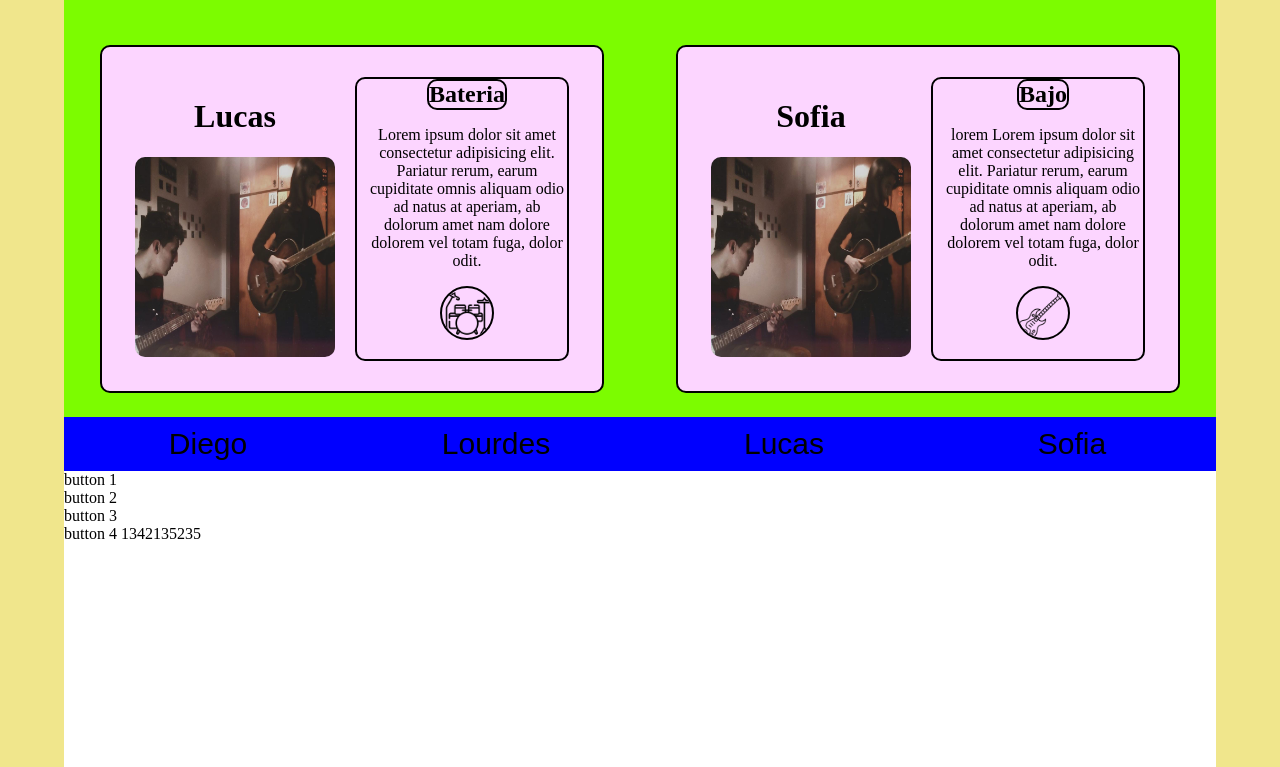
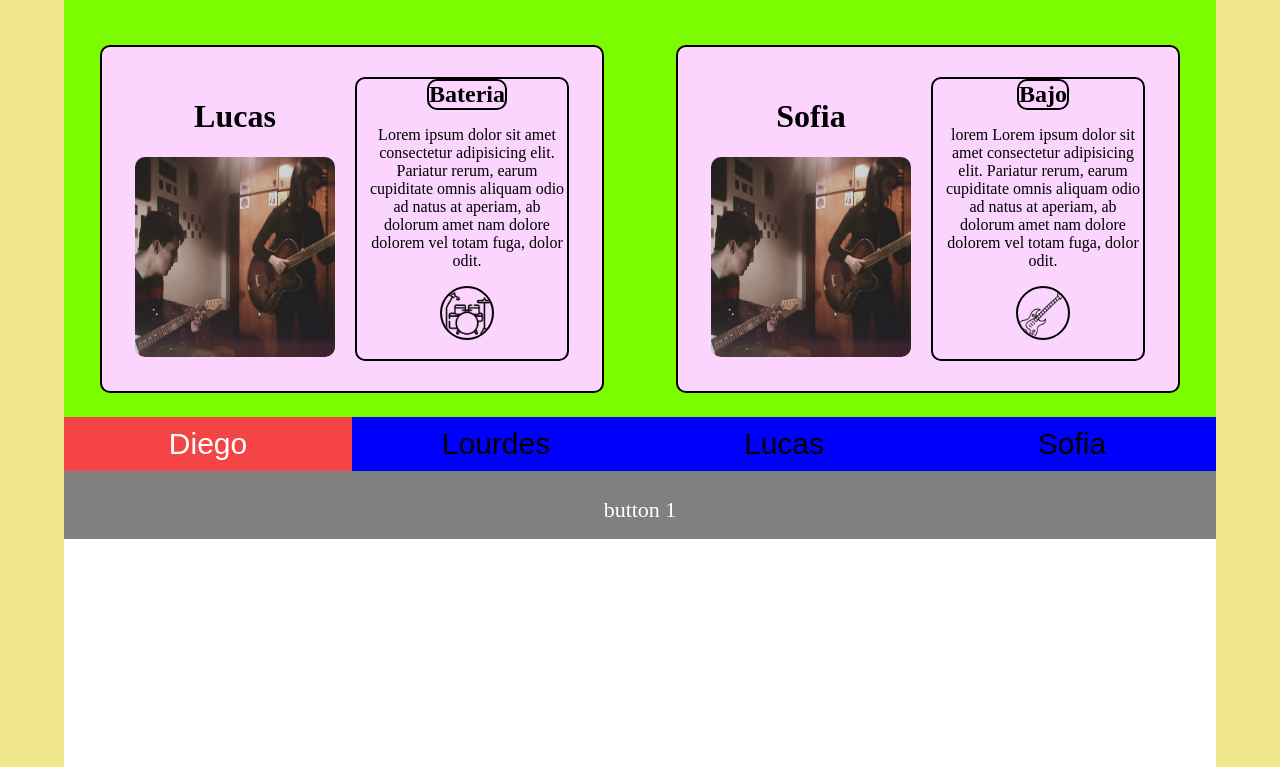
Before and after one commit to albertoleandrosanchez/atlantis, a plain HTML site: page index.html in a window 1280 px wide. Both pictures are taken after a click on the button "Diego". Shown: the part 1175-1942 px from the top of the page. Drawn offline with Linux system fonts and the light colour scheme.

Commit message:
git add .

```diff
--- a/estilos.css
+++ b/estilos.css
@@ -164,5 +164,14 @@ h2{
 }
 
 .contenedor-tab .contenedor-botones button:hover{
-
+background-color: brown;
 }
+.contenedor-tab .tab-content {
+    height: 35%;
+    background-color: gray;
+    color:white;
+    text-align: center;
+    padding-top: 80px;
+    box-sizing: border-box;
+    font-size:  22px;
+}
--- a/index.html
+++ b/index.html
@@ -7,6 +7,7 @@
     <link rel="stylesheet" href="estilos.css">
     <link href="https://fonts.googleapis.com/css?family=Abril+Fatface&display=swap" rel="stylesheet">
     <title>Document</title>
+
 </head>
 <body>
     <!-- cabecera  todavia falta los contactos rapidos en el costado derecho -->
@@ -77,16 +78,17 @@
         </div>
         <div class="contenedor-tab">
             <div class="contenedor-botones">
-                <button>Diego</button>
-                <button>Lourdes</button>
-                <button>Lucas</button>
-                <button>Sofia</button>
+                <button onclick="showPanel(0,'#f44446')"> Diego</button>
+                <button onclick="showPanel(1,'#000')">Lourdes </button>
+                <button onclick="showPanel(2,'#f44446')">Lucas</button>
+                <button onclick="showPanel(3,'#f44446')">Sofia</button>
             </div>
             <div class="tab-content">button 1</div>
             <div class="tab-content">button 2</div>
             <div class="tab-content">button 3</div>
-            <div class="tab-content">button 4 1342135235</div>
+            <div class="tab-content">button 4</div>
         </div>
+        <script src="script.js"></script>
     </main>
     <footer>
 
--- a/script.js
+++ b/script.js
@@ -0,0 +1,17 @@
+var tabButtons = document.querySelectorAll(".contenedor-tab .contenedor-botones button");
+var tabPanels = document.querySelectorAll(".contenedor-tab .tab-content");
+
+function showPanel (panelIndex, colorCode){
+    tabButtons.forEach(function(node){
+        node.style.backgroundColor="";
+        node.style.color="";
+    });
+    tabButtons[panelIndex].style.backgroundColor=colorCode;
+    tabButtons[panelIndex].style.color="white";
+    tabPanels.forEach(function(node){
+        node.style.display="none";
+    });
+    tabPanels[panelIndex].style.display="block";
+    tabPanels[panelIndex].style.backgroundColor="block";
+
+}
```
